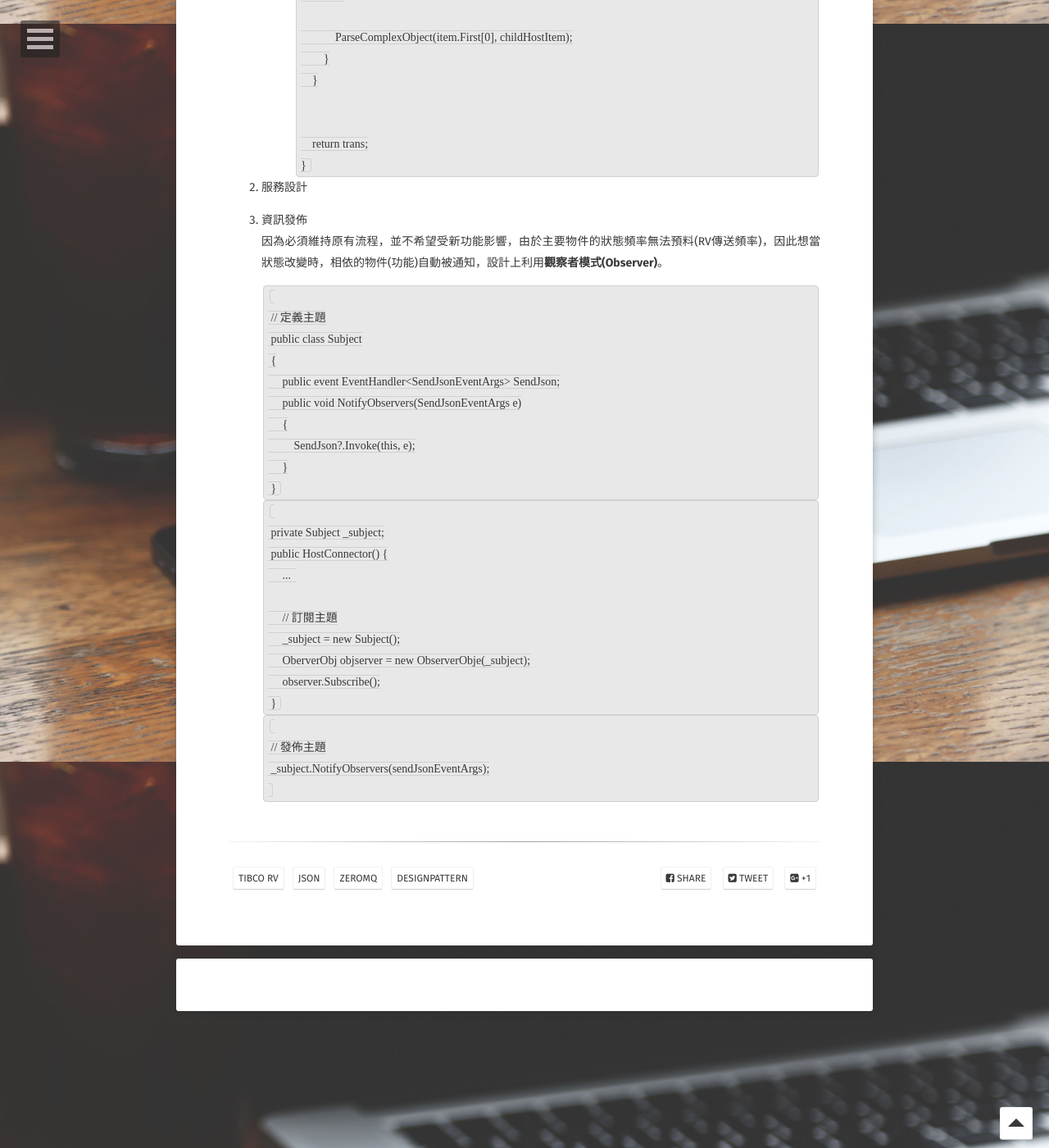
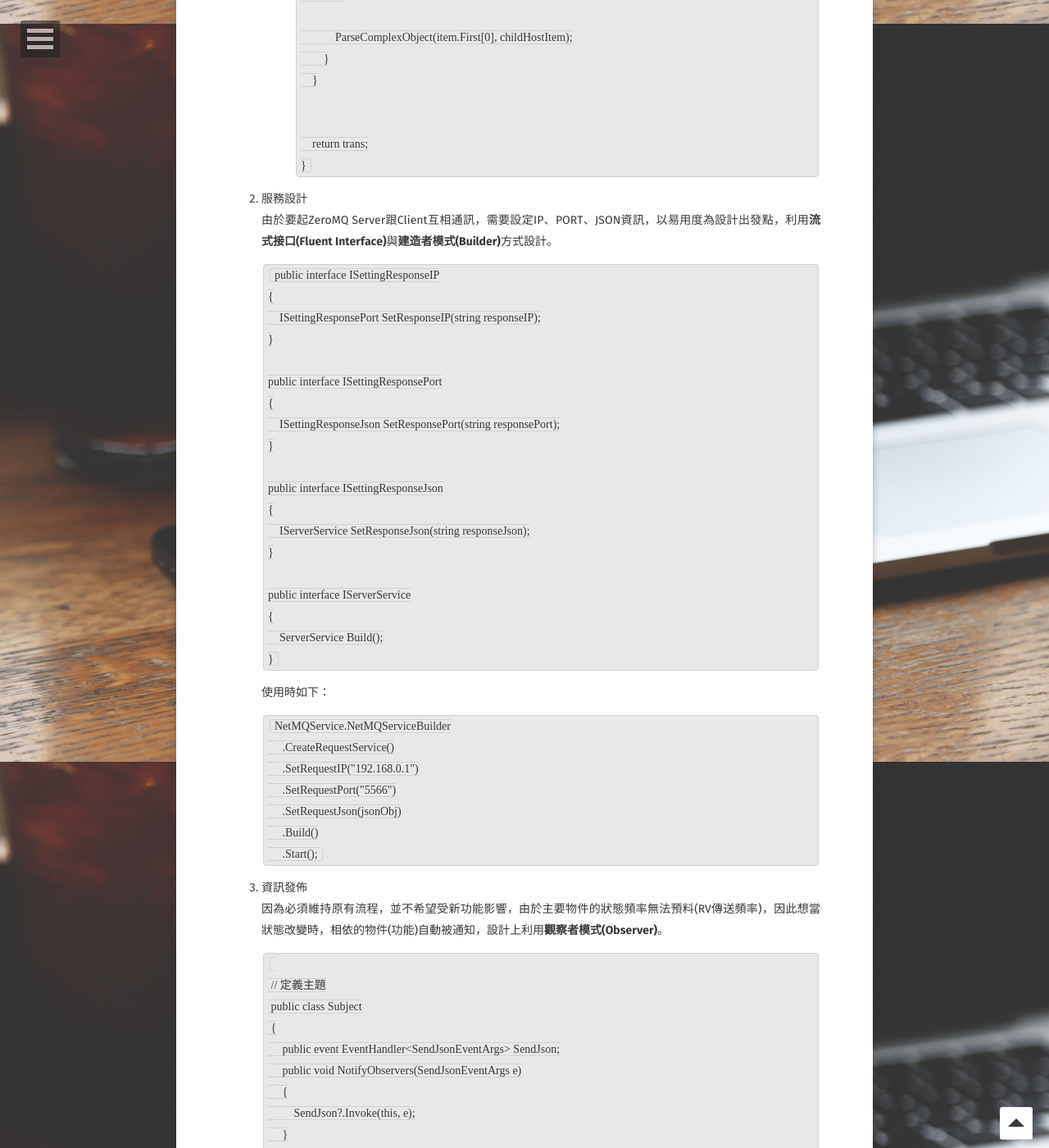
Before and after one commit to kisekitw/kisekitw.github.io, a Jekyll site: the page built from _posts/2019-02-11-[專案]TIBCO-RV格式轉換工具.md, in a window 1280 px wide and 1400 px high, scrolled down 3571 px. Shown: the whole window at 82% size. Built offline with Jekyll 4.4.1, drawn with Linux system fonts in a browser that asks for light colours; some web fonts are replaced; comment, search, counter and statistics services are not loaded.

Commit message:
project-RV to Json

````diff
--- a/_posts/2019-02-11-[專案]TIBCO-RV格式轉換工具.md
+++ b/_posts/2019-02-11-[專案]TIBCO-RV格式轉換工具.md
@@ -119,6 +119,41 @@ project: true
      ```
 
 2. 服務設計
+   由於要起ZeroMQ Server跟Client互相通訊，需要設定IP、PORT、JSON資訊，以易用度為設計出發點，利用**流式接口(Fluent Interface)**與**建造者模式(Builder)**方式設計。
+
+   ``` C#
+   public interface ISettingResponseIP
+   {
+       ISettingResponsePort SetResponseIP(string responseIP);
+   }
+
+   public interface ISettingResponsePort
+   {
+       ISettingResponseJson SetResponsePort(string responsePort);
+   }
+
+   public interface ISettingResponseJson
+   {
+       IServerService SetResponseJson(string responseJson);
+   }
+
+   public interface IServerService
+   {
+       ServerService Build();
+   }
+   ```
+   使用時如下：
+
+   ``` C#
+   NetMQService.NetMQServiceBuilder
+        .CreateRequestService()
+        .SetRequestIP("192.168.0.1")
+        .SetRequestPort("5566")
+        .SetRequestJson(jsonObj)
+        .Build()
+        .Start();
+   ```
+
 3. 資訊發佈
    因為必須維持原有流程，並不希望受新功能影響，由於主要物件的狀態頻率無法預料(RV傳送頻率)，因此想當狀態改變時，相依的物件(功能)自動被通知，設計上利用**觀察者模式(Observer)**。
 
````
